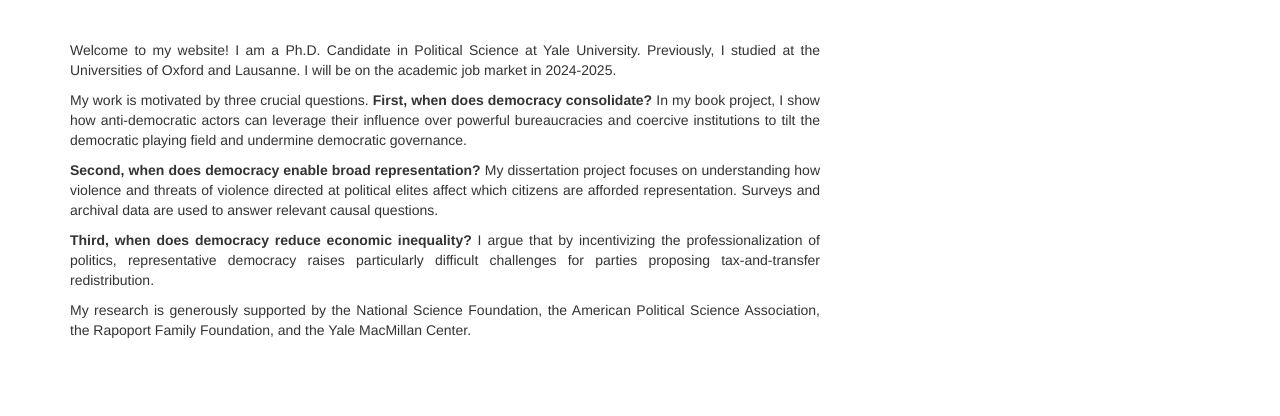
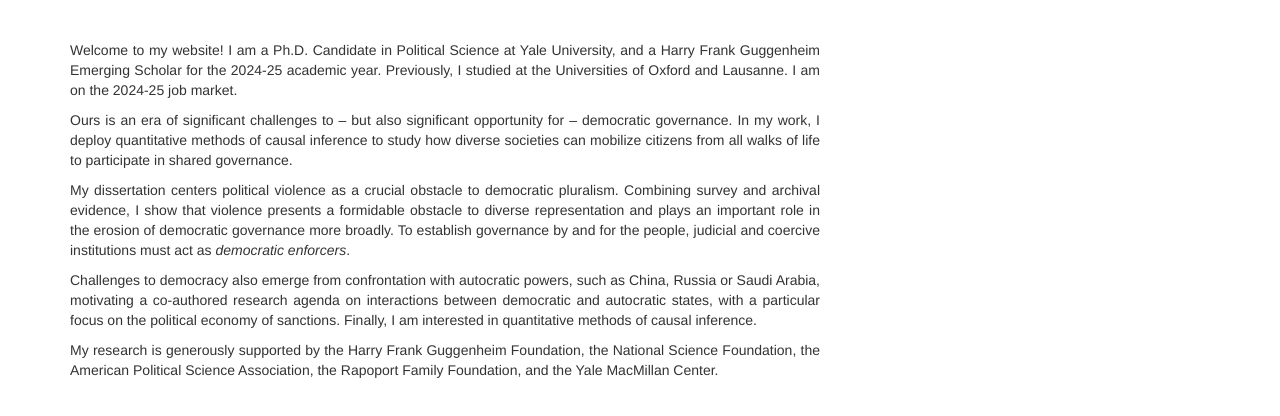
Before and after one commit to mbondeli/mbondeli.github.io, a plain HTML site: page index.html in a window 1280 px wide. Shown: the part 374-790 px from the top of the page. Drawn offline with nearby package versions, Linux system fonts and the light colour scheme.

Commit message:
Update website index

```diff
--- a/index.html
+++ b/index.html
@@ -55,15 +55,16 @@
                 <img class="img-responsive" src="bondeli.jpg" alt="" width = "400" height = "300"><br>
 
                 <div style="margin-top:3%; text-align:justify; padding-bottom:3%">
-					<p>Welcome to my website! I am a Ph.D. Candidate in Political Science at Yale University. Previously, I studied at the Universities of Oxford and Lausanne. I will be on the academic job market in 2024-2025.</p>
+					<p>Welcome to my website! I am a Ph.D. Candidate in Political Science at Yale University, and a Harry Frank Guggenheim Emerging Scholar for the 2024-25 academic year. Previously, I studied at the Universities of Oxford and Lausanne. I am on the 2024-25 job market.</p>
 
-					<p>My work is motivated by three crucial questions. <b>First, when does democracy consolidate?</b> In my book project, I show how anti-democratic actors can leverage their influence over powerful bureaucracies and coercive institutions to tilt the democratic playing field and undermine democratic governance. </p>
+<p>Ours is an era of significant challenges to – but also significant opportunity for – democratic governance. In my work, I deploy quantitative methods of causal inference to study how diverse societies can mobilize citizens from all walks of life to participate in shared governance.</p>
 
-					<p><b>Second, when does democracy enable broad representation? </b> My dissertation project focuses on understanding how violence and threats of violence directed at political elites affect which citizens are afforded representation. Surveys and archival data are used to answer relevant causal questions.</p>
+<p>My dissertation centers political violence as a crucial obstacle to democratic pluralism. Combining survey and archival evidence, I show that violence presents a formidable obstacle to diverse representation and plays an important role in the erosion of democratic governance more broadly.  To establish governance by and for the people, judicial and coercive institutions must act as <i>democratic enforcers</I>.</p>
 
-<p><b>Third, when does democracy reduce economic inequality?</b> I argue that by incentivizing the professionalization of politics, representative democracy raises particularly difficult challenges for parties proposing tax-and-transfer redistribution.</p>
+<p>Challenges to democracy also emerge from confrontation with autocratic powers, such as China, Russia or Saudi Arabia, motivating a co-authored research agenda on interactions between democratic and autocratic states, with a particular focus on the political economy of sanctions. Finally, I am interested in quantitative methods of causal inference.</p>
 
-<p>My research is generously supported by the National Science Foundation, the American Political Science Association, the Rapoport Family Foundation, and the Yale MacMillan Center.<br></p>
+<p>My research is generously supported by the Harry Frank Guggenheim Foundation, the National Science Foundation, the American Political Science Association, the Rapoport Family Foundation, and the Yale MacMillan Center.</p>
+
 
                 </div>
             </div>
```
Also changed, not shown: 1 other file.
